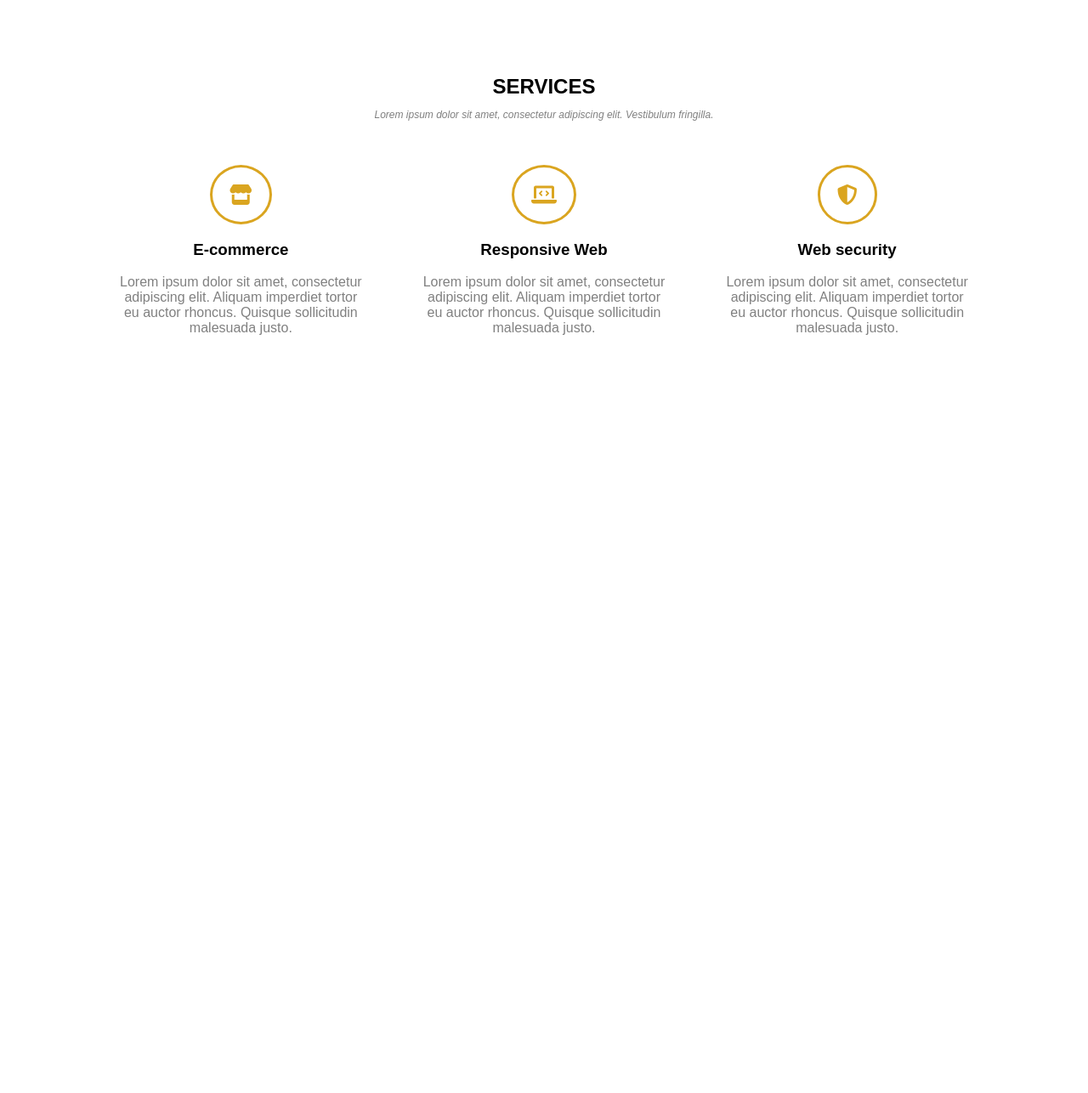
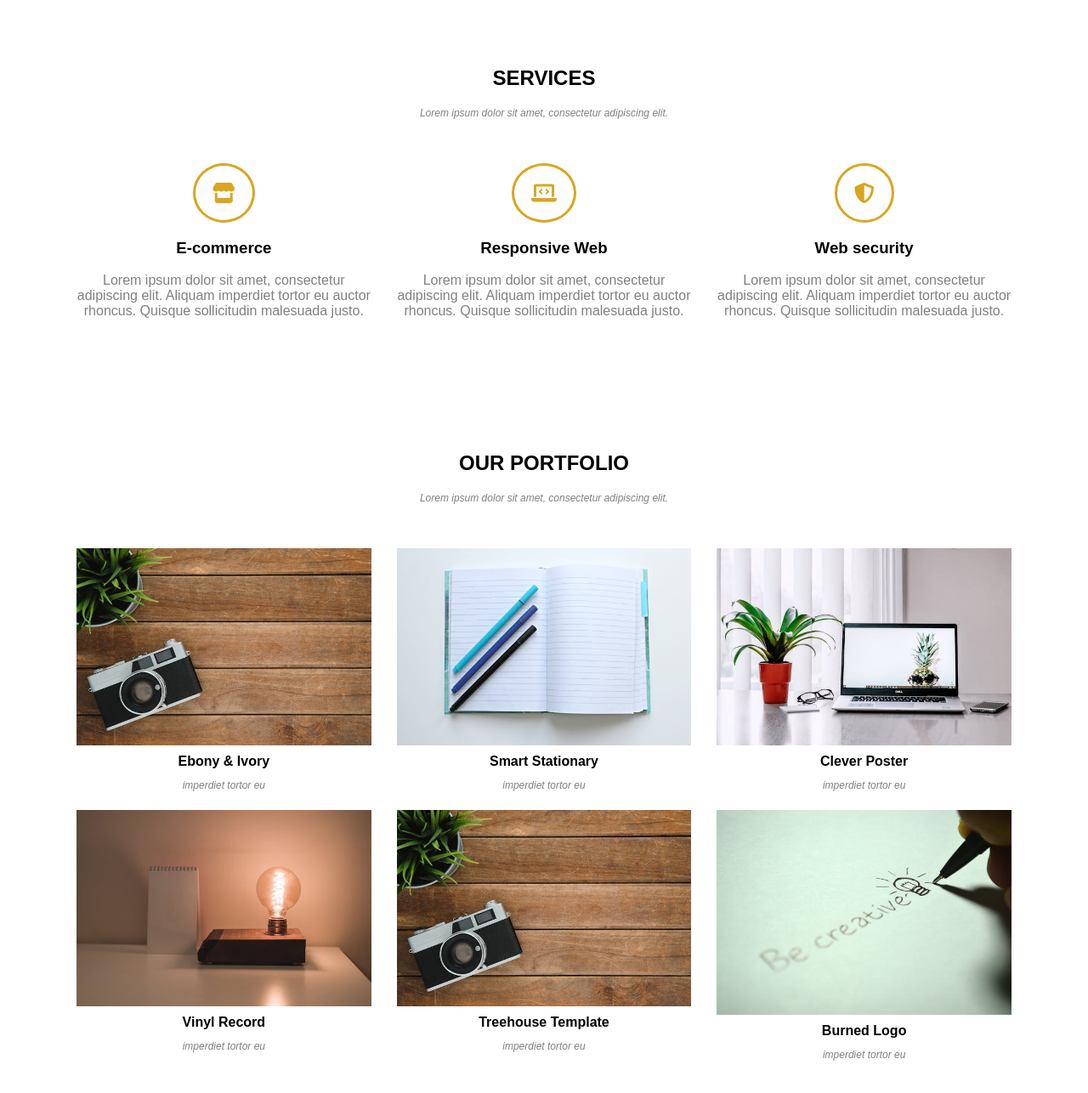
Before and after one commit to PaulinaP20/landing-page, a website: page index.html in a window 1280 px wide. Shown: the part 802-2088 px from the top of the page at 85% size. Before the commit the page ends 1303 px from the top, so only its background shows below. Drawn offline with Linux system fonts and the light colour scheme.

Commit message:
add portfolio section and fix previous issues

```diff
--- a/index.html
+++ b/index.html
@@ -33,12 +33,12 @@
             </div>
         </header>
         <section class="services">
+            <div class="title-box">
+                <h2 class="title">SERVICES</h2>
+                <p class="section-description">Lorem ipsum dolor sit amet, consectetur adipiscing elit.</p>
+            </div>
             <div class="container">
-                <div class="title-box">
-                    <h2 class="title">SERVICES</h2>
-                    <p class="section-description">Lorem ipsum dolor sit amet, consectetur adipiscing elit. Vestibulum fringilla.</p>
-                </div>
-                <div class="col box-wrapper">
+                <div class="row box-wrapper">
                     <div class="col-md-4 wrapper">
                         <div class="icon">
                             <i class="fa-solid fa-store"></i>
@@ -62,6 +62,77 @@
                     </div>
                 </div>
             </div>
+        </section>
+        <section class="portfolio">
+                <div class="title-box">
+                    <h2 class="title">OUR PORTFOLIO</h2>
+                    <p class="section-description">Lorem ipsum dolor sit amet, consectetur adipiscing elit.</p>
+                </div>
+                <div class="container">
+                <div class="row">
+
+                    <div class="col-md-4">
+                        <div class="img">
+                            <img src="images/3.jpg" alt="image">
+                        </div>
+                        <div class="text">
+                            <a href="#">Ebony & Ivory</a>
+                            <p>imperdiet tortor eu</p>
+                        </div>
+                    </div>
+
+                    <div class="col-md-4">
+                        <div class="img">
+                            <img src="images/2.jpg" alt="image">
+                        </div>
+                        <div class="text">
+                            <a href="#">Smart Stationary</a>
+                            <p>imperdiet tortor eu</p>
+                        </div>
+                    </div>
+
+                    <div class="col-md-4">
+                        <div class="img">
+                            <img src="images/1.jpg" alt="image">
+                        </div>
+                        <div class="text">
+                            <a href="#">Clever Poster</a>
+                            <p>imperdiet tortor eu</p>
+                        </div>
+                    </div>
+
+                    <div class="col-md-4">
+                        <div class="img">
+                            <img src="images/5.jpg" alt="image">
+                        </div>
+                        <div class="text">
+                            <a href="#">Vinyl Record</a>
+                            <p>imperdiet tortor eu</p>
+                        </div>
+                    </div>
+
+                    <div class="col-md-4">
+                        <div class="img">
+                            <img src="images/3.jpg" alt="image">
+                        </div>
+                        <div class="text">
+                            <a href="#">Treehouse Template</a>
+                            <p>imperdiet tortor eu</p>
+                        </div>
+                    </div>
+
+                    <div class="col-md-4">
+                        <div class="img">
+                            <img src="images/4.jpg" alt="image">
+                        </div>
+                        <div class="text">
+                            <a href="#">Burned Logo</a>
+                            <p>imperdiet tortor eu</p>
+                        </div>
+                    </div>
+                    </div>
+                </div>
+
 
         </section>
     </body>
--- a/sass/style.scss
+++ b/sass/style.scss
@@ -7,6 +7,7 @@
 body {
     margin:0 auto;
     padding:0;
+    font-family:Arial, Helvetica, sans-serif;
 }
 .container {
     max-width:1140px;
@@ -41,17 +42,14 @@ section {
     z-index:1;
 
 }
-.navigation {
-    width:100%;
-    z-index:2;
-}
-
 .navigation .container {
+    position:relative;
     width:100%;
     display:flex;
     align-items:center;
     justify-content: space-between;
     padding:10px;
+    z-index:2;
 }
 
 .navigation li {
@@ -113,7 +111,7 @@ section {
 .navigation li a:hover {
     color: darkgoldenrod;
     text-decoration:underline;
-    transition:color 0.3 ease;
+    transition:color 0.3s ease;
 }
 
 .logo:hover {
@@ -122,33 +120,18 @@ section {
 
 /* services */
 
-.services {
+section {
     background-color: white;
     text-align:center;
-    font-family:Arial, Helvetica, sans-serif;
-
-
+    padding: 60px 20px;
 }
-.box-wrapper {
-    display:flex;
-    gap:10px;
-    margin:0 auto;
-    padding:0 30px;
-    justify-content:center;
-}
-
-.wrapper {
-    position:relative;
-    padding:30px;
-}
-
 .title-box {
-    padding:10px;
+    padding-bottom:40px;
 }
 
 .title-box .title {
     font-weight: bold;
-    margin-bottom:10px;
+    margin-bottom:20px;
 }
 
 .title-box p {
@@ -169,22 +152,27 @@ section {
     color:gray;
 }
 
-@media (max-width: 767px) {
-    .navigation {
-        flex-direction:column;
-        align-items:center;
-    }
-    .menu {
-        margin-top:20px;
-    }
-    .box-wraper {
-        flex-direction:column;
-        width:100%;
-    }
-    section {
-        padding:50px;
-    }
-    .wrapper {
-        padding:20px;
-    }
+/* portfolio */
+
+.img img {
+    width: 100%;
+    height: auto;
 }
+
+.text a {
+    text-decoration: none;
+    color:black;
+    font-weight:bold;
+}
+
+.text {
+    padding:10px;
+}
+
+.text p {
+    font-style: italic;
+    font-size: 12px;
+    color:gray;
+}
+
+/* footer */
```
Also changed, not shown: css/style.css, images/1.jpg (added), images/2.jpg (added), images/3.jpg (added), images/4.jpg (added), images/5.jpg (added), 1 other file.
